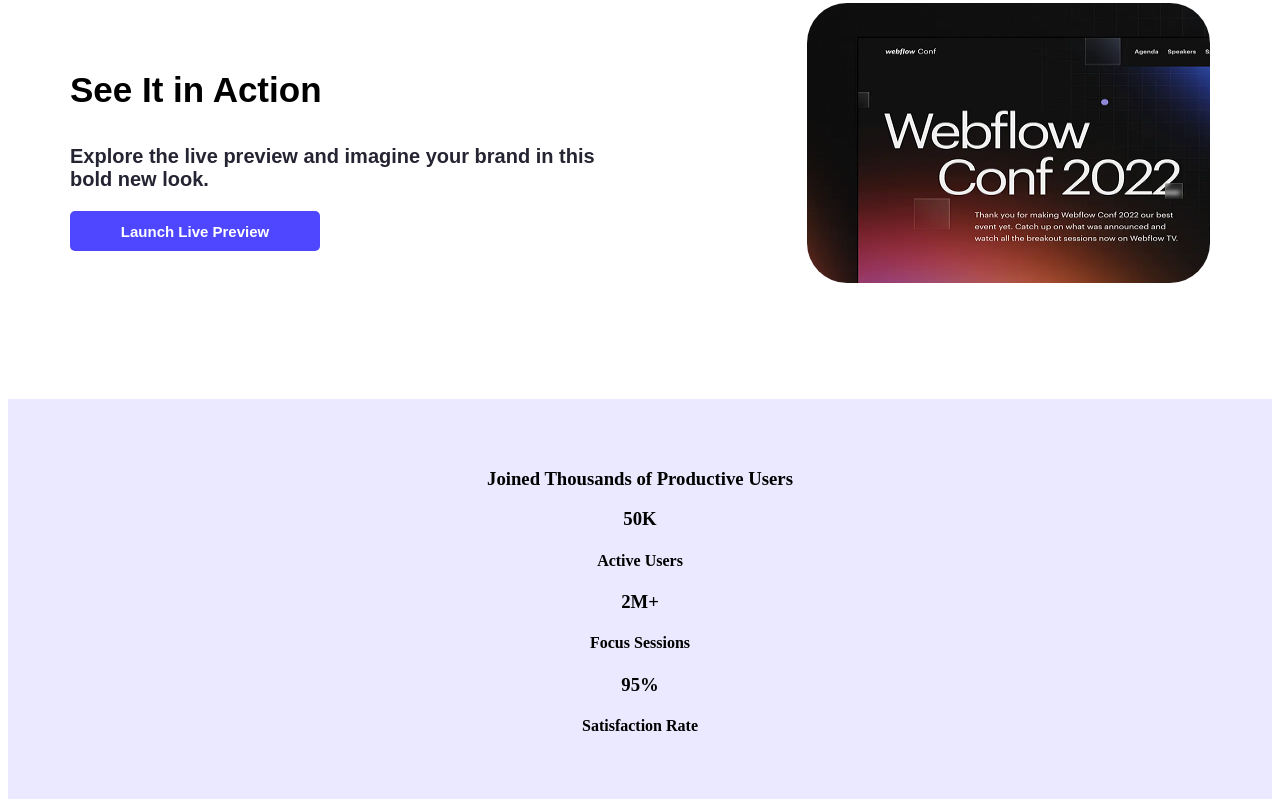
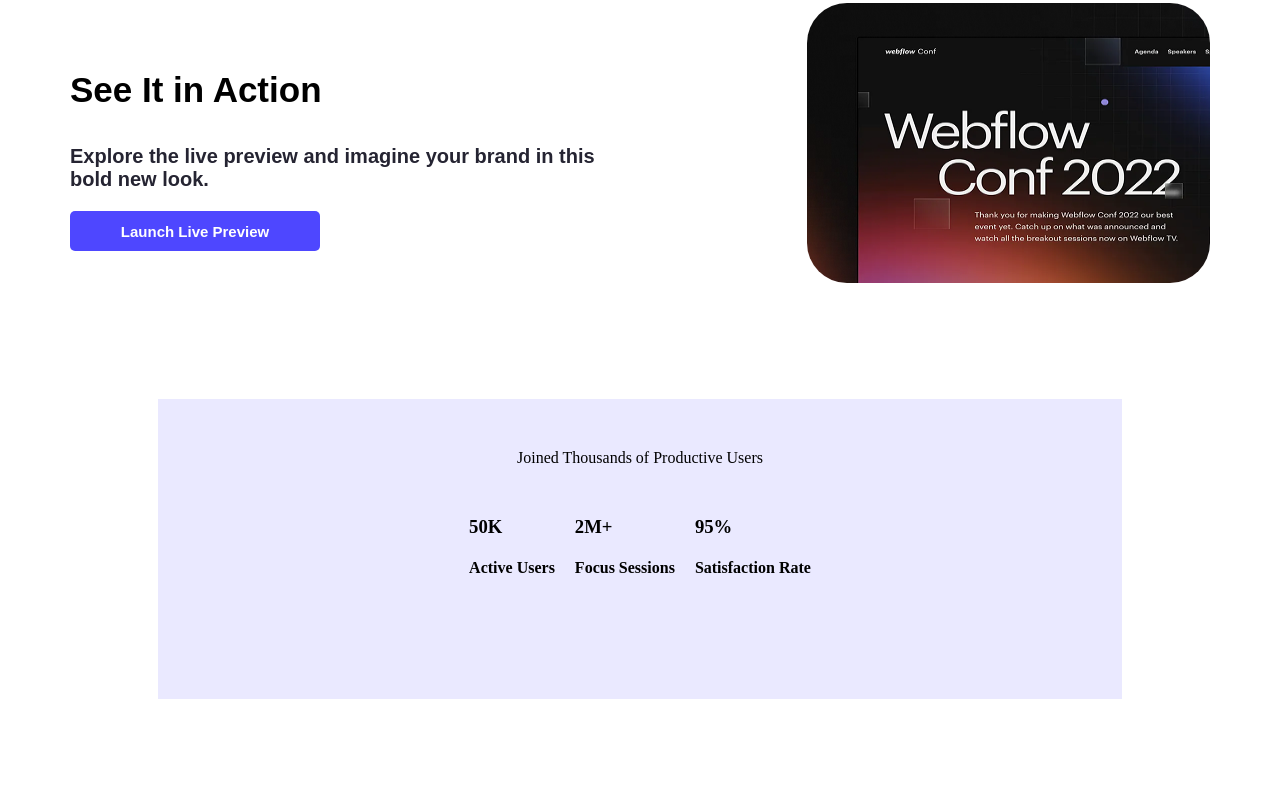
Before and after one commit to ali40192/PH-Assignment-1, a plain HTML site: page index.html in a window 1280 px wide. Shown: the part 821-1628 px from the top of the page. Drawn offline with Linux system fonts and the light colour scheme.

Commit message:
third massege

```diff
--- a/index.html
+++ b/index.html
@@ -39,22 +39,27 @@
        </section>
 
         <section class="pro-user">
-        <h1 class="user-title">Joined Thousands of Productive Users</h1>
+
+            <div class="pro-usertitle">Joined Thousands of Productive Users</div>
+
             <div class="user-numbers">
+
                 <div class="user-num">
             <h1 class="user-title">50K</h1>
-            <h4 class="user-sub">Active Users</h4>
-        </div>
+            <h4 class="user-sub">Active Users</h4></div>
+
             <div class="user-num">
             <h1 class="user-title">2M+</h1>
-            <h4 class="user-sub">Focus Sessions</h4>
-        </div>
+            <h4 class="user-sub">Focus Sessions</h4></div>
+
             <div class="user-num">
             <h1 class="user-title">95%</h1>
             <h4 class="user-sub">Satisfaction Rate</h4></div>
             </div>
 
+
        </section>
+
        </article>
     </main>
 
--- a/styles/style.css
+++ b/styles/style.css
@@ -21,6 +21,7 @@
     padding: 0 150px;
     height: 700px;
     max-width: 1440px;
+    margin: 0 150px 116px;
 
 }
 /*nav styles*/
@@ -107,10 +108,18 @@
 
 /*productive user*/
 .pro-user {
-    text-align: center;
+    display: flex;
+    align-items: center;
+    flex-direction: column;
     max-width: 1140px;
-    height: 300px;
-    margin: 0 auto;
+    height: 200px;
+    margin: 105px 150px 105px;
     padding: 50px 140px;
     background-color: #4d47ff1e;
 }
+
+.user-numbers {
+    display: flex;
+    gap: 20px;
+    margin-top: 30px;
+}
```
Lines whose indentation alone changed are shown as unchanged.
